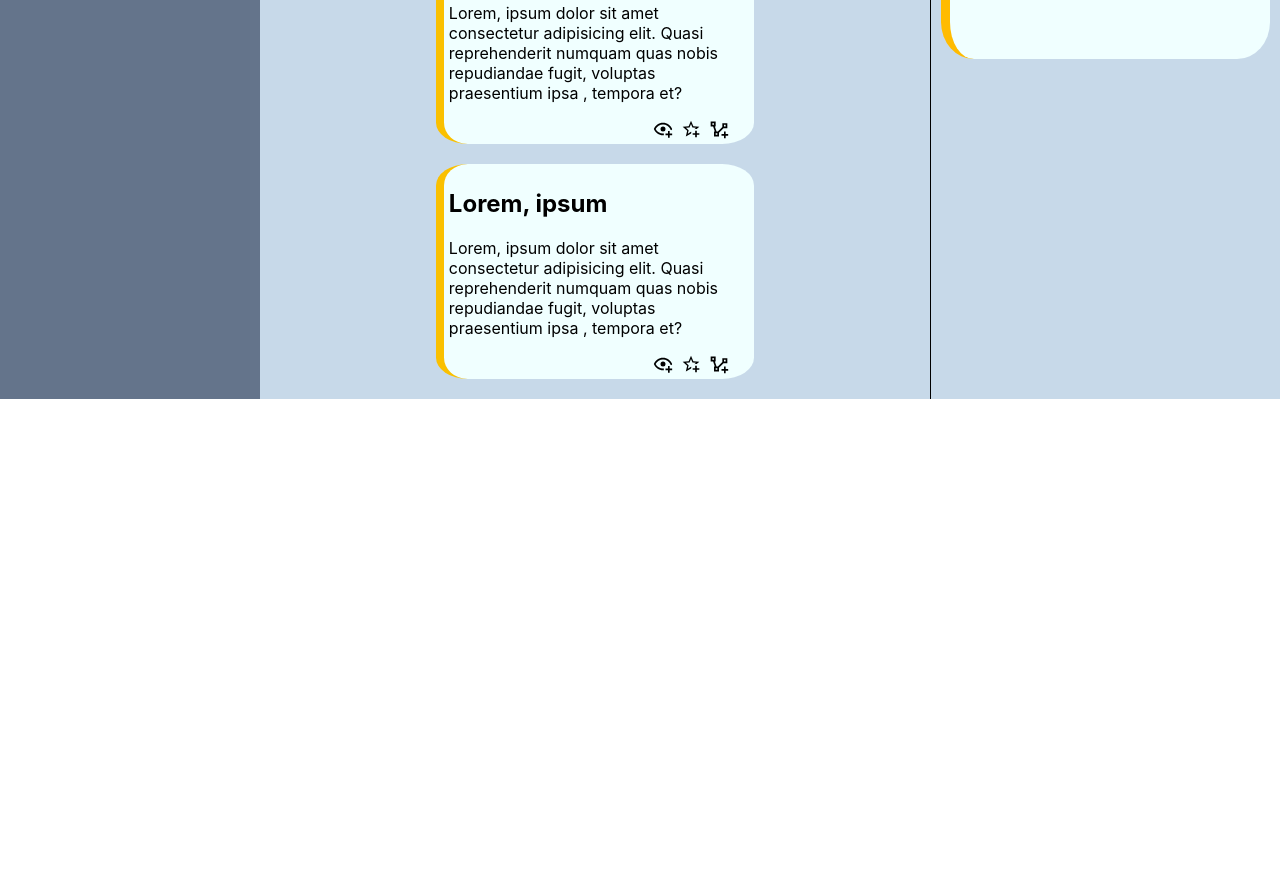
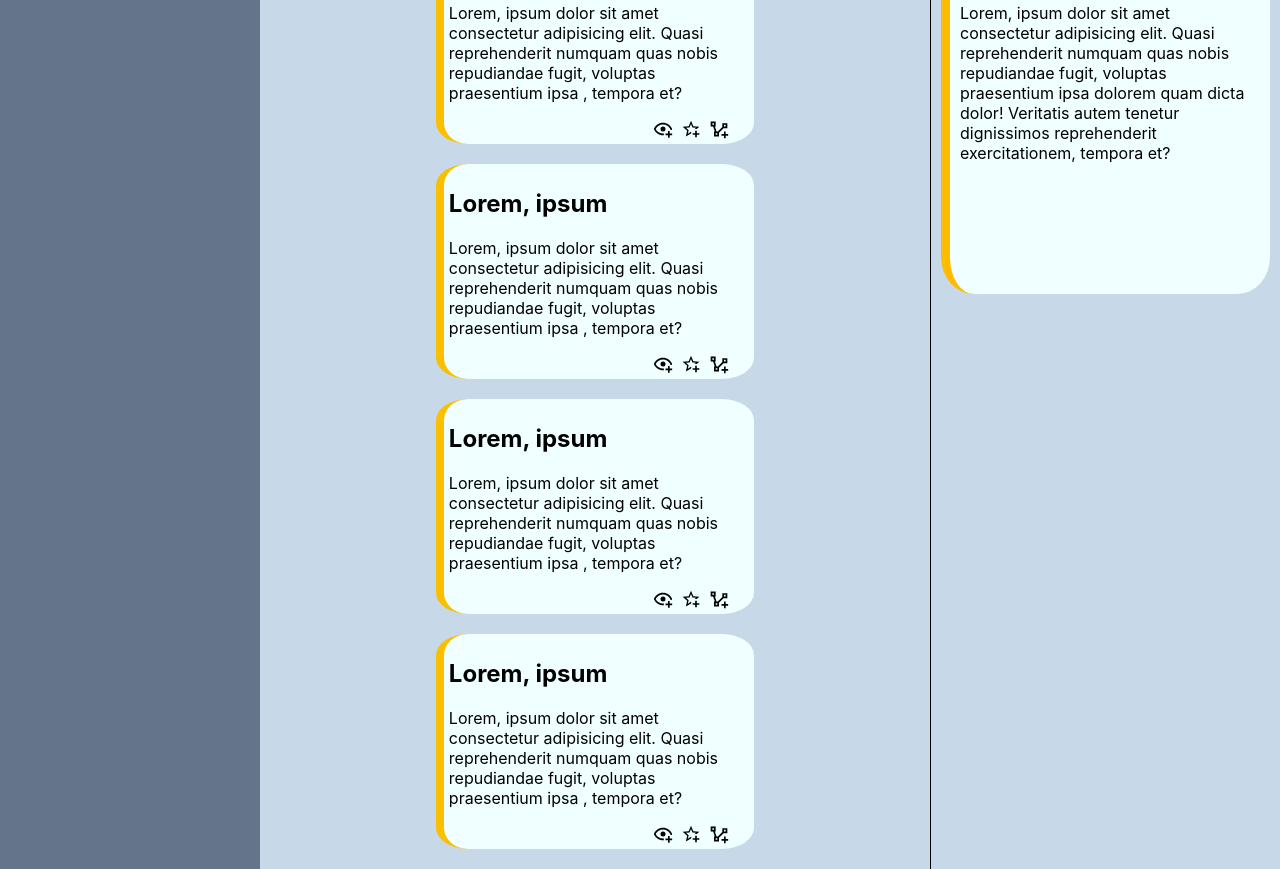
Before and after one commit to n0wherefast/Odin-Dashboard, a plain HTML site: page index.html in a window 1280 px wide. Shown: the part 1210-2079 px from the top of the page. Before the commit the page ends 1609 px from the top, so only its background shows below. Drawn offline with Linux system fonts and the light colour scheme.

```diff
--- a/index.html
+++ b/index.html
@@ -98,7 +98,20 @@
    <img src="icon/vector-polyline-plus.svg" alt="">
 </div>
 </div>
-
+<div class="cards"><h2>Lorem, ipsum</h2> <p>Lorem, ipsum dolor sit amet consectetur adipisicing elit.
+    Quasi reprehenderit numquam quas nobis repudiandae fugit, voluptas praesentium ipsa , tempora et?</p>
+   <div class="icon"><img src="icon/eye-plus-outline.svg" alt="">
+   <img src="icon/star-plus-outline.svg" alt="">
+   <img src="icon/vector-polyline-plus.svg" alt="">
+</div>
+</div>
+<div class="cards"><h2>Lorem, ipsum</h2> <p>Lorem, ipsum dolor sit amet consectetur adipisicing elit.
+    Quasi reprehenderit numquam quas nobis repudiandae fugit, voluptas praesentium ipsa , tempora et?</p>
+   <div class="icon"><img src="icon/eye-plus-outline.svg" alt="">
+   <img src="icon/star-plus-outline.svg" alt="">
+   <img src="icon/vector-polyline-plus.svg" alt="">
+</div>
+</div>
             </div>
 
             <div class="sideCard">
--- a/style.css
+++ b/style.css
@@ -161,6 +161,7 @@
       justify-content: center;
       gap: 5%;
       padding:10px;
+      overflow:auto;
   }
   .cards{
       background-color:azure;
```
